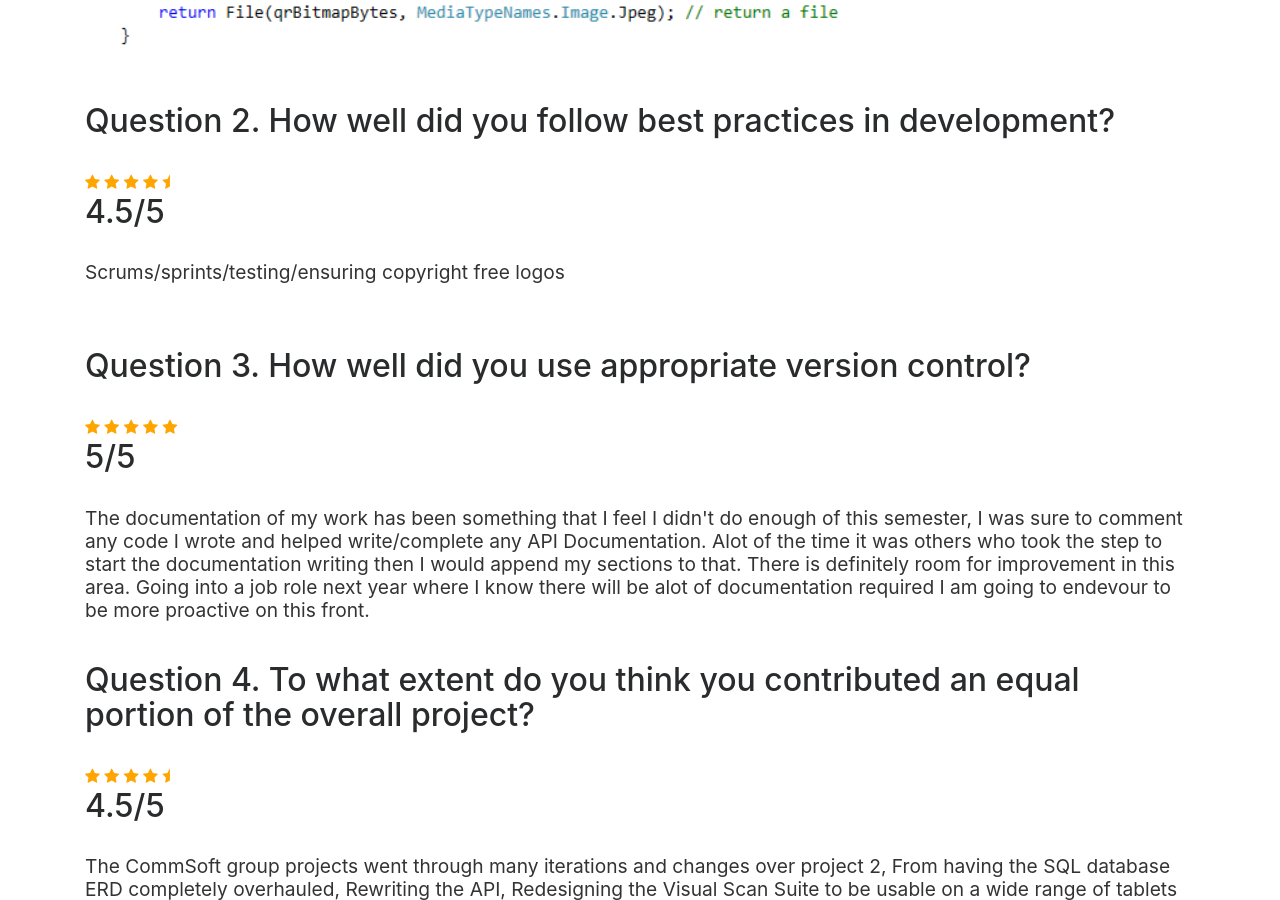
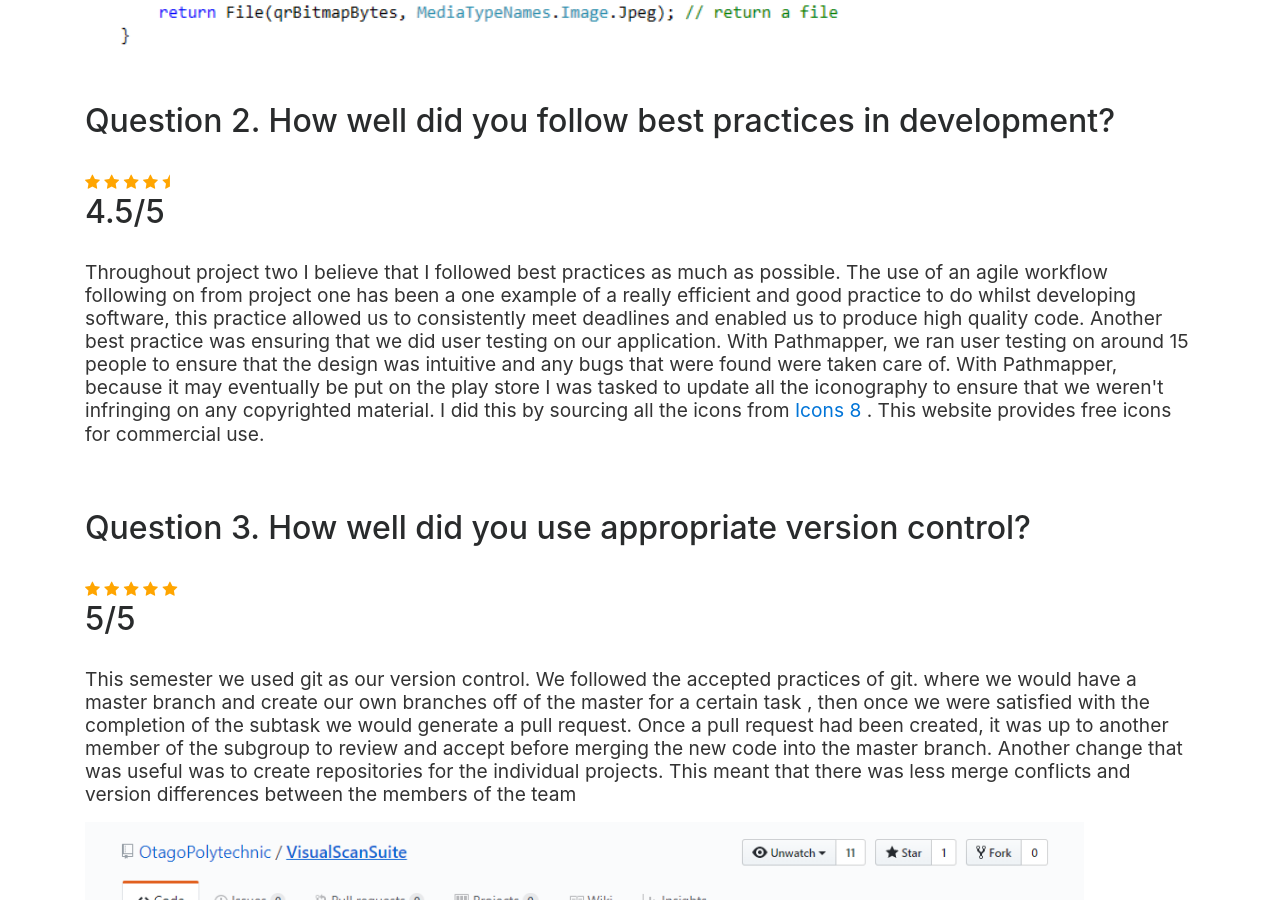
Before and after one commit to aberhjk1/aberhjk1.github.io, a Jekyll site: the page built from selfreview.html, in a window 1280 px wide and 900 px high, scrolled down 7552 px. Built offline with Jekyll 4.4.1, drawn with Linux system fonts in a browser that asks for light colours; nearby versions of some CDN libraries; some of the changed text lies outside the part shown.

Commit message:
Update selfreview.html

```diff
--- a/selfreview.html
+++ b/selfreview.html
@@ -61,7 +61,7 @@
 <span class="fa fa-star checked "></span>
 <h2>4/5</h2>
 <br>
-<p> The documentation of my work has been something that I feel I didn't do enough of this semester,
+<p> The documentation of my work has been something that I feel I could of done more of this semester,
    I was sure to comment any code I wrote and helped write/complete any API Documentation.
    Alot of the time it was others who took the step to start the documentation writing then I would append my sections to that. There is definitely room for improvement in this area.
    Going into a job role next year where I know there will be alot of documentation required I am going to endevour to be more proactive on this front.</p>
@@ -158,12 +158,16 @@
 <span class="fa fa-star-half checked"></span>
 <h2>4.5/5</h2>
 <br>
-<p> Scrums/sprints/testing/ensuring copyright free logos</p>
+<p>
+   Throughout project two I believe that I followed best practices as much as possible. The use of an agile workflow following on from project one
+   has been a one example of a really efficient and good practice to do whilst developing software, this practice allowed us to consistently meet deadlines and enabled us to produce high quality code.
+
+   Another best practice was ensuring that we did user testing on our application. With Pathmapper, we ran user testing on around 15 people to ensure that the design was intuitive and any bugs that were found were taken care of.
+
+   With Pathmapper, because it may eventually be put on the play store I was tasked to update all the iconography to ensure that we weren't infringing on
+   any copyrighted material. I did this by sourcing all the icons from <a href="www.icons8.com"> Icons 8 </a>. This website provides free icons for commercial use.
+   </p>
 <br>
-
-
-
-
 
 <br>
 <h2>Question 3. How well did you use appropriate version control?</h2>
@@ -175,10 +179,11 @@
 <span class="fa fa-star checked "></span>
 <h2>5/5</h2>
 <br>
-<p> The documentation of my work has been something that I feel I didn't do enough of this semester,
-   I was sure to comment any code I wrote and helped write/complete any API Documentation.
-   Alot of the time it was others who took the step to start the documentation writing then I would append my sections to that. There is definitely room for improvement in this area.
-   Going into a job role next year where I know there will be alot of documentation required I am going to endevour to be more proactive on this front.</p>
+<p> This semester we used git as our version control. We followed the accepted practices of git. where we would have a master branch and create our own branches off of the master for a certain task
+   , then once we were satisfied with the completion of the subtask we would generate a pull request. Once a pull request had been created, it was up to another member of the subgroup to review and accept before merging the new code into the master branch. Another
+   change that was useful was to create repositories for the individual projects. This meant that there was less merge conflicts and version differences between the members of the team
+</p>
+<img src="EvidenceImages/VisRepo.PNG" alt="Visual Scan Repo" width="90%"></img><br>
 
 <br>
 <h2>Question 4. To what extent do you think you contributed an equal portion of the overall project?</h2>
```
